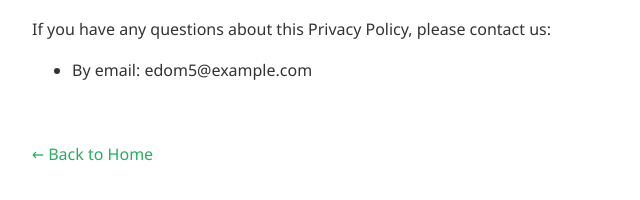
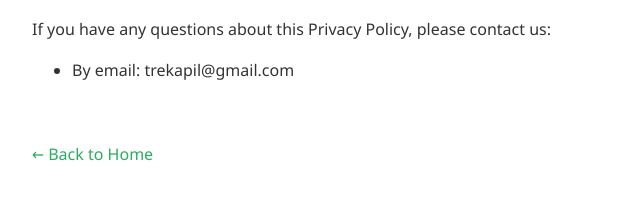
Before and after one commit to Novo967/TREK-landing-page, a plain HTML site: page privacy_policy.html in a window 1280 px wide. Shown: the part 812-1012 px from the top of the page, 208-848 px from the left. Drawn offline with Linux system fonts and the light colour scheme.

Commit message:
Update contact email in privacy policy

```diff
--- a/privacy_policy.html
+++ b/privacy_policy.html
@@ -37,7 +37,7 @@
     <h2>4. Contact Us</h2>
     <p>If you have any questions about this Privacy Policy, please contact us:</p>
     <ul>
-        <li>By email: edom5@example.com</li>
+        <li>By email: trekapil@gmail.com</li>
     </ul>
 
     <br>
```
